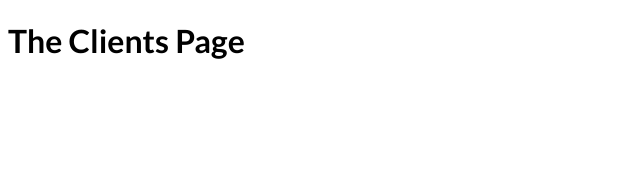
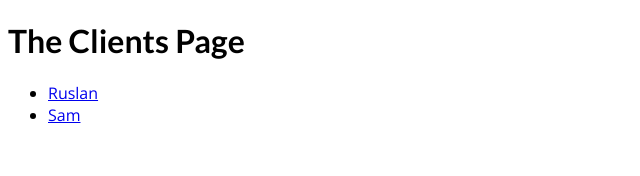
Before and after one commit to Hruchman-Ruslan/next-pages-router, a Next.js app: page /clients in a window 1280 px wide. Shown: the top 176 px of the page, without its empty margins (0-640 px from the left). Built offline with nearby package versions, Linux system fonts and the light colour scheme.

Commit message:
feat: navigate to dynamic routes

```diff
--- a/src/pages/clients/index.tsx
+++ b/src/pages/clients/index.tsx
@@ -1,9 +1,23 @@
+import Link from "next/link";
+
 export interface ClientsPageProps {}
 
 export default function ClientsPage({}: ClientsPageProps) {
+  const clients = [
+    { id: "ruslan", name: "Ruslan" },
+    { id: "sam", name: "Sam" },
+  ];
+
   return (
     <div>
       <h1>The Clients Page</h1>
+      <ul>
+        {clients.map(({ id, name }) => (
+          <li key={id}>
+            <Link href={`/clients/${id}`}>{name}</Link>
+          </li>
+        ))}
+      </ul>
     </div>
   );
 }
```
Also changed, not shown: src/pages/index.tsx (+10 -0 lines).
